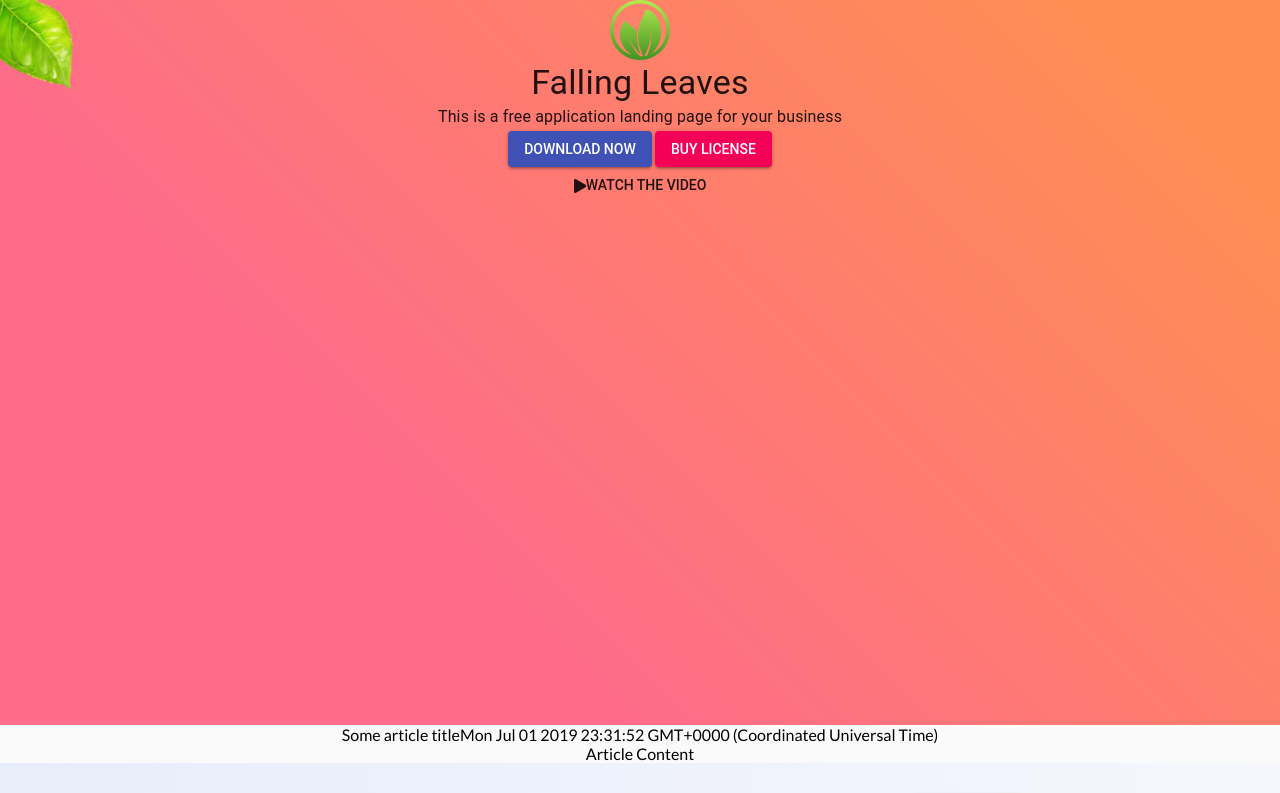
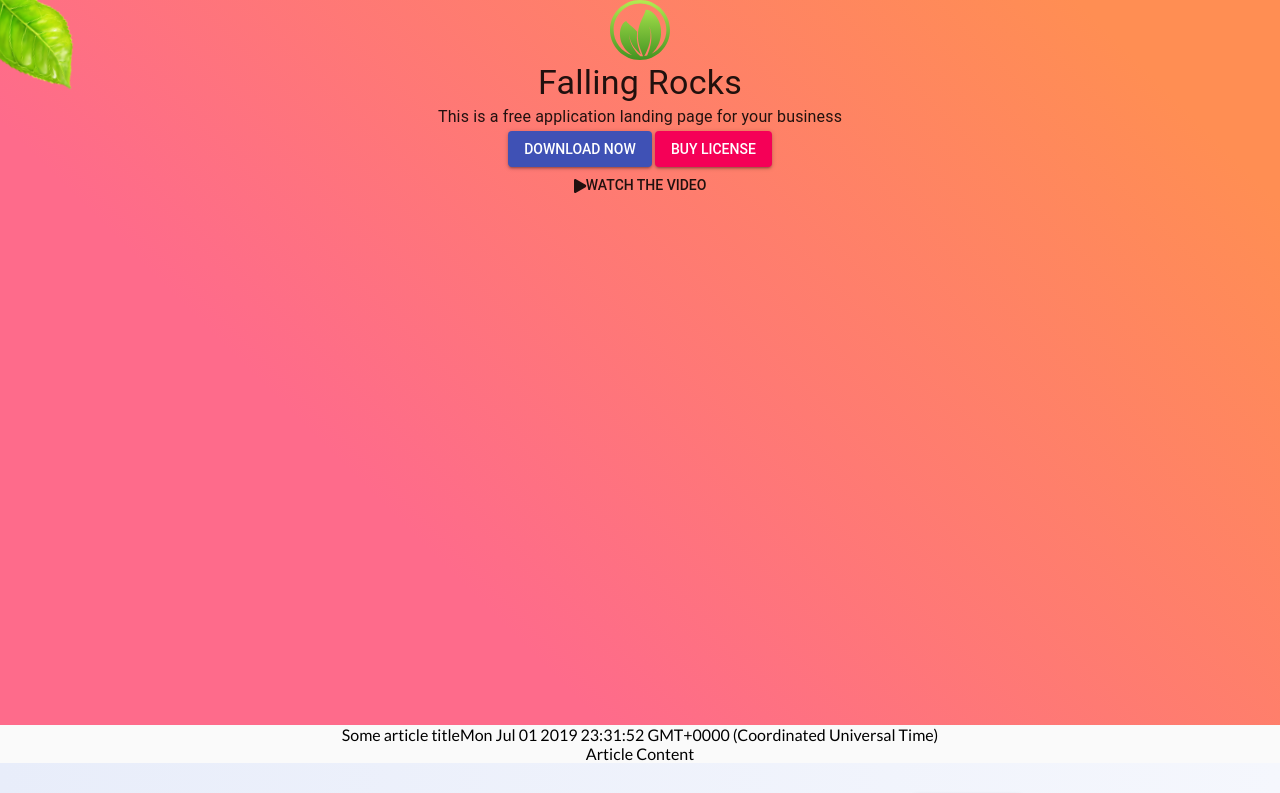
Before and after one commit to tchalvak/fl-r, a React (Create React App) app: page / in a window 1280 px wide. Shown: the top 793 px of the page. Built offline with nearby package versions, Linux system fonts and the light colour scheme.

Commit message:
Update mockup title.

```diff
--- a/src/components/Mockup/Mockup.jsx
+++ b/src/components/Mockup/Mockup.jsx
@@ -49,7 +49,7 @@ const Mockup = ({ classes, className, ...rest }) => {
     return (
         <div className={cx(className, styles.mockup)} {...rest}>
             <Header>
-                <Typography variant="h4">Falling Leaves</Typography>
+                <Typography variant="h4">Falling Rocks</Typography>
                 <Typography variant="subtitle1">
                     This is a free application landing page for your business
                 </Typography>
```
